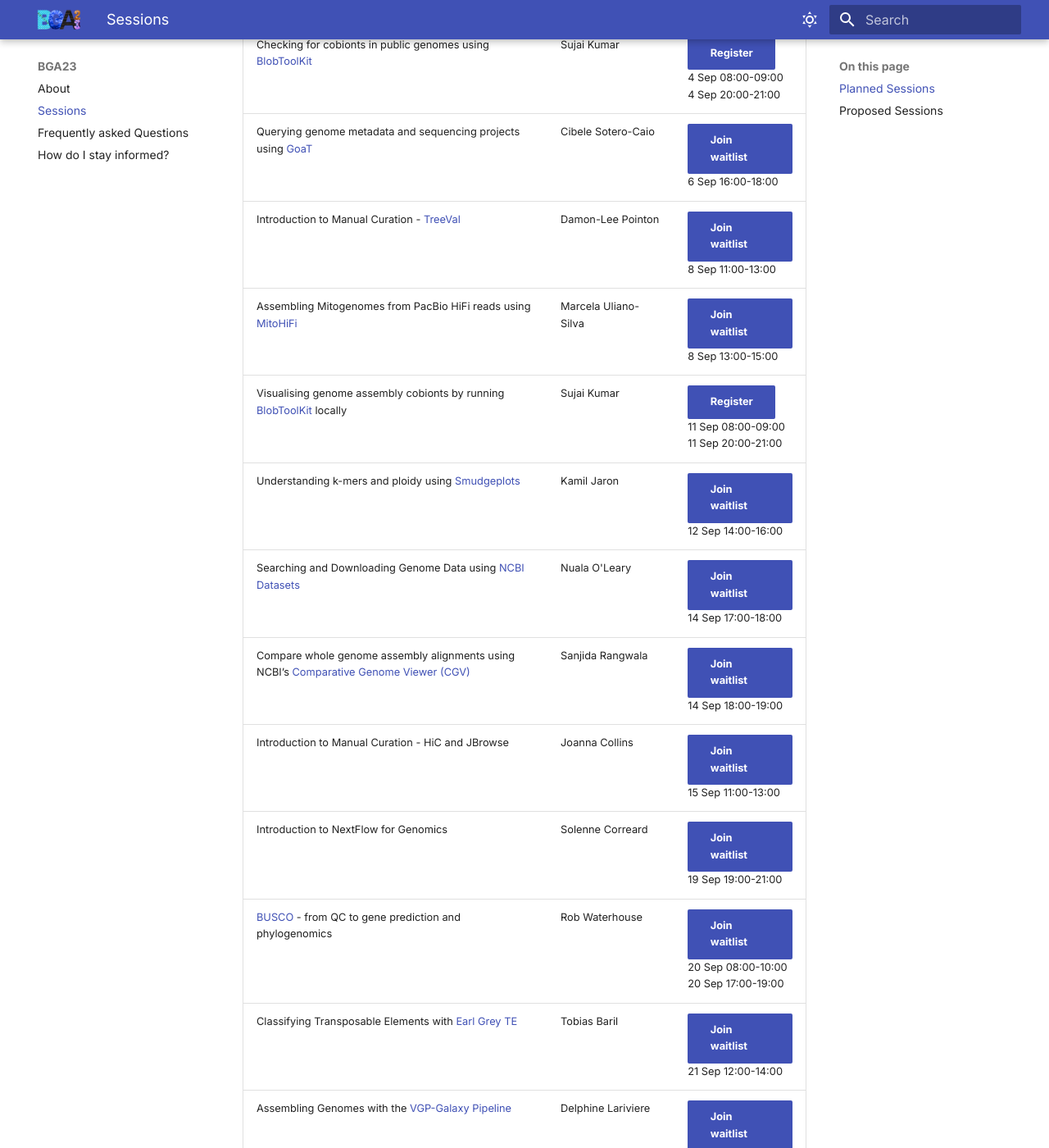
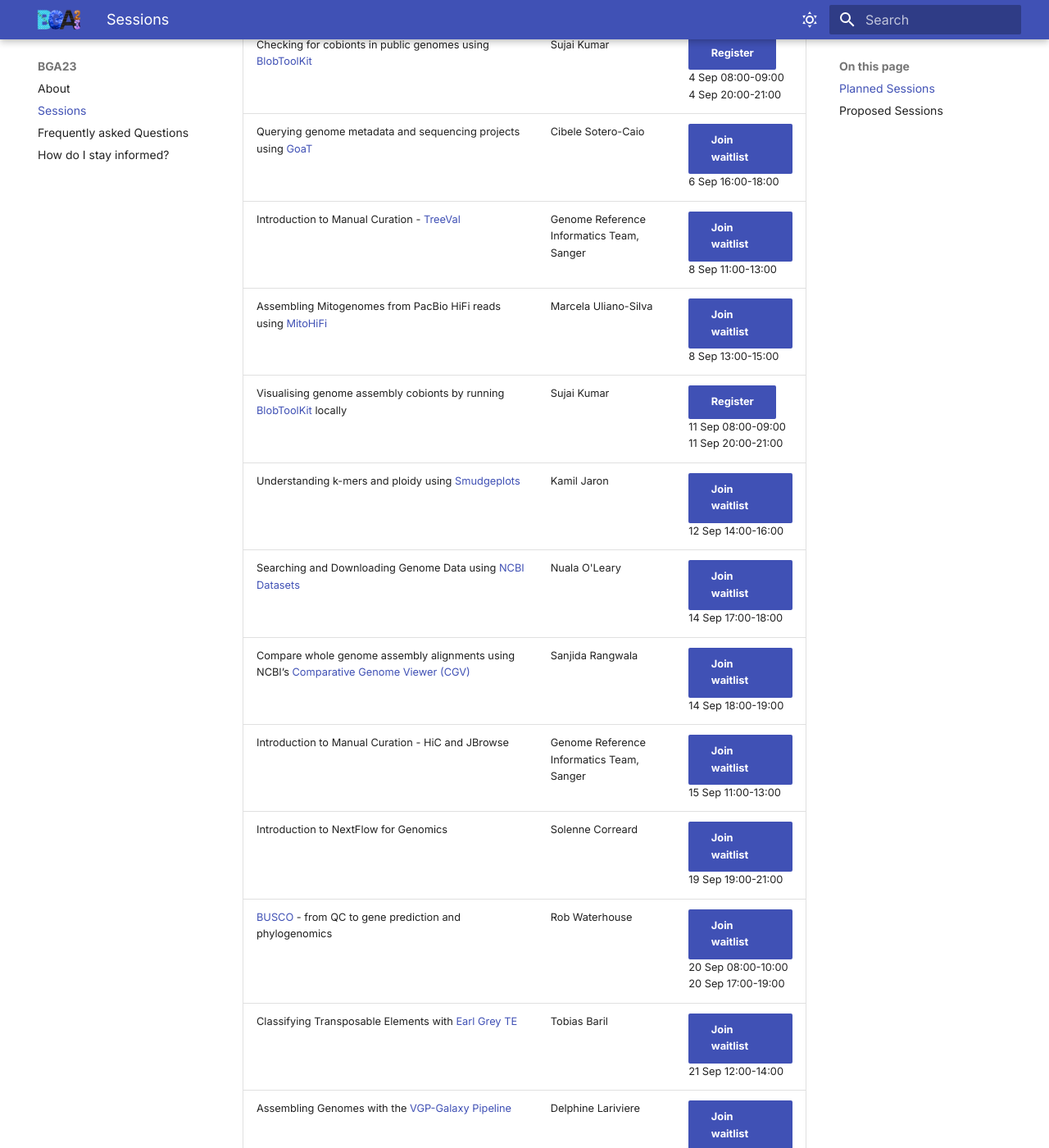
Before and after one commit to tol-training/tol-training.github.io, an MkDocs documentation site: the page built from docs/sessions.md, in a window 1280 px wide and 1400 px high, scrolled down 661 px. Shown: the whole window at 82% size. Built offline with MkDocs 1.6.1 and Material for MkDocs 9.7.7, drawn with Linux system fonts in a browser that asks for light colours.

Commit message:
update GRIT

```diff
--- a/docs/sessions.md
+++ b/docs/sessions.md
@@ -18,13 +18,13 @@
 |-------|----------------|--------------------------|
 | Checking for cobionts in public genomes using [BlobToolKit](https://blobtoolkit.genomehubs.org/view){: target="_blank"} | Sujai Kumar | [Register](https://buytickets.at/bga23/973209){ : target="_blank" .md-button .md-button--primary }<br/>4 Sep 08:00-09:00<br/>4 Sep 20:00-21:00 |
 | Querying genome metadata and sequencing projects using [GoaT](https://goat.genomehubs.org){: target="_blank"} | Cibele Sotero-Caio | [Join waitlist](https://buytickets.at/bga23/973002){ : target="_blank" .md-button .md-button--primary }<br/>6 Sep 16:00-18:00 |
-| Introduction to Manual Curation - [TreeVal](https://github.com/sanger-tol/treeval){: target="_blank"} | Damon-Lee Pointon | [Join waitlist](https://buytickets.at/bga23/973202){ : target="_blank" .md-button .md-button--primary }<br/>8 Sep 11:00-13:00 |
+| Introduction to Manual Curation - [TreeVal](https://github.com/sanger-tol/treeval){: target="_blank"} | Genome Reference Informatics Team, Sanger | [Join waitlist](https://buytickets.at/bga23/973202){ : target="_blank" .md-button .md-button--primary }<br/>8 Sep 11:00-13:00 |
 | Assembling Mitogenomes from PacBio HiFi reads using [MitoHiFi](https://github.com/marcelauliano/MitoHiFi){: target="_blank"} | Marcela Uliano-Silva | [Join waitlist](https://buytickets.at/bga23/973171){ : target="_blank" .md-button .md-button--primary }<br/>8 Sep 13:00-15:00 |
 | Visualising genome assembly cobionts by running [BlobToolKit](https://blobtoolkit.genomehubs.org/view){: target="_blank"} locally | Sujai Kumar | [Register](https://buytickets.at/bga23/973213){ : target="_blank" .md-button .md-button--primary }<br/>11 Sep 08:00-09:00<br/>11 Sep 20:00-21:00 |
 | Understanding k-mers and ploidy using [Smudgeplots](https://github.com/KamilSJaron/smudgeplot){: target="_blank"} | Kamil Jaron | [Join waitlist](https://buytickets.at/bga23/973117){ : target="_blank" .md-button .md-button--primary }<br/>12 Sep 14:00-16:00 |
 | Searching and Downloading Genome Data using [NCBI Datasets](https://www.ncbi.nlm.nih.gov/datasets/){: target="_blank"} | Nuala O'Leary | [Join waitlist](https://buytickets.at/bga23/973214){ : target="_blank" .md-button .md-button--primary }<br/>14 Sep 17:00-18:00 |
 | Compare whole genome assembly alignments using NCBI’s [Comparative Genome Viewer (CGV)](https://www.ncbi.nlm.nih.gov/genome/cgv){: target="_blank"} | Sanjida Rangwala | [Join waitlist](https://buytickets.at/bga23/973216){ : target="_blank" .md-button .md-button--primary }<br/>14 Sep 18:00-19:00 |
-| Introduction to Manual Curation - HiC and JBrowse | Joanna Collins | [Join waitlist](https://buytickets.at/bga23/973204){ : target="_blank" .md-button .md-button--primary }<br/>15 Sep 11:00-13:00 |
+| Introduction to Manual Curation - HiC and JBrowse | Genome Reference Informatics Team, Sanger | [Join waitlist](https://buytickets.at/bga23/973204){ : target="_blank" .md-button .md-button--primary }<br/>15 Sep 11:00-13:00 |
 | Introduction to NextFlow for Genomics | Solenne Correard | [Join waitlist](https://buytickets.at/bga23/973982){ : target="_blank" .md-button .md-button--primary }<br/>19 Sep 19:00-21:00 |
 | [BUSCO](https://busco.ezlab.org/){: target="_blank"} - from QC to gene prediction and phylogenomics | Rob Waterhouse | [Join waitlist](https://buytickets.at/bga23/973174){ : target="_blank" .md-button .md-button--primary }<br/>20 Sep 08:00-10:00<br/>20 Sep 17:00-19:00 |
 | Classifying Transposable Elements with [Earl Grey TE](https://github.com/TobyBaril/EarlGrey){: target="_blank"} | Tobias Baril | [Join waitlist](https://buytickets.at/bga23/973218){ : target="_blank" .md-button .md-button--primary }<br/>21 Sep 12:00-14:00 |
```
